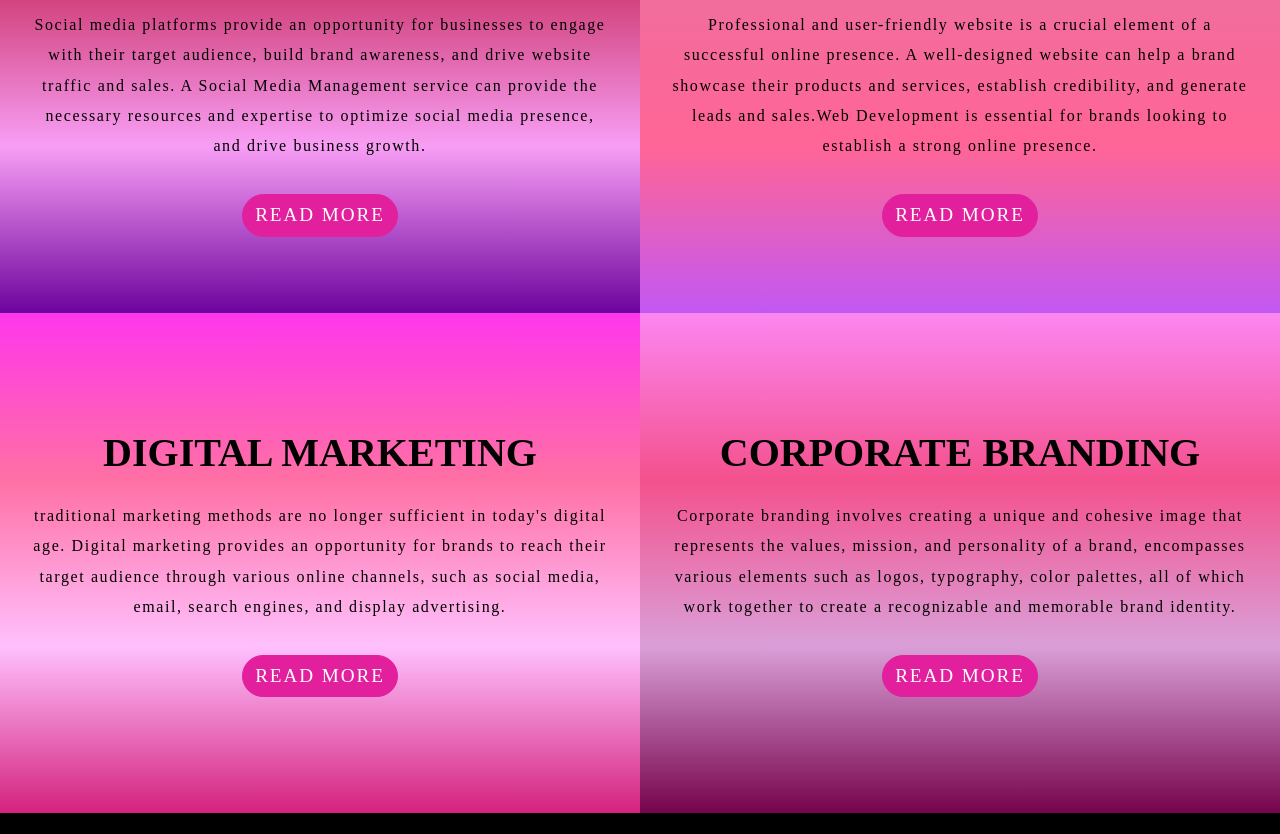
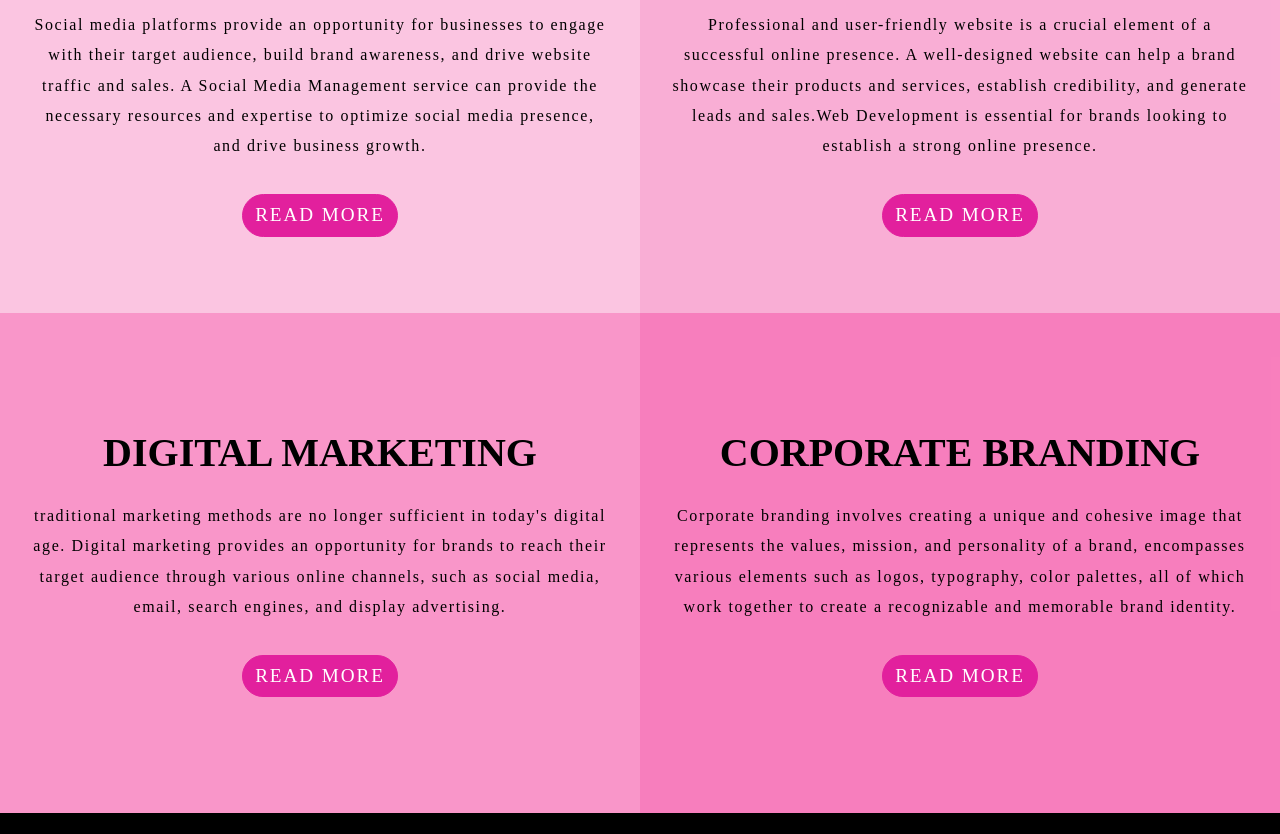
Before and after one commit to lucilaviappiani/LucilaViappianiPreEntrega2, a website: page services.html in a window 1280 px wide. Shown: the part 406-1240 px from the top of the page. Drawn offline with nearby package versions, Linux system fonts and the light colour scheme; a web font is replaced by a local one.

Commit message:
actualizando estilos y colores

```diff
--- a/scss/_globales.scss
+++ b/scss/_globales.scss
@@ -111,7 +111,7 @@ footer{
         padding: 2em;
 
         h1 {
-            color: #E2209D;
+            color: #ff62c8;
             font-family: 'Syne';
             font-weight: 800;
             text-align: center;
@@ -129,7 +129,7 @@ footer{
     }
 
     .Aboutme--container-modifier{
-        background-color: #E2209D;
+        background-color: #ff62c8;
         justify-content: center;
         padding: 5em 2em 5em 2em;
 
@@ -194,26 +194,17 @@ footer{
     }
 
     .Service--1{
-        background-image: linear-gradient(to bottom,   #ff36eb9d, #cd376e, #f89ef5, #6d039e,);
-        background-size: cover;
-        background-repeat: no-repeat;
+        background-color:#f9aad3ad;
     }
 
     .Service--2{
-        background-image: linear-gradient(to bottom,   #ff36eb9d, #f06e9e, #ff6596, #c258f3,);
-        background-size: cover;
-        background-repeat: no-repeat;
+        background-color:#f788c1ad;
     }
     .Service--3{
-        background-image: linear-gradient(to bottom,   #ff36eb, #ff70a4, #ffc0fd, #d4227e,);
-        background-size: cover;
-        background-repeat: no-repeat;
+        background-color:#f665b0ad;
     }
-
     .Service--4{
-        background-image: linear-gradient(to bottom,   #fc78efe4, #f4518d, #da9fd8, #76034c,);
-        background-size: cover;
-        background-repeat: no-repeat;
+        background-color:#f4429ead;
     }
 }
 
@@ -333,8 +324,8 @@ footer{
 
             .Form--button{
                 color: #ffffff;
-                background-color:#E2209D ;
-                border-color: #E2209D;
+                background-color:#ff62c8 ;
+                border-color: #ff62c8;
                 border-width: 2px;
                 border-style: solid;
                 border-radius: 24px;
@@ -355,7 +346,7 @@ footer{
         row-gap: 1.5em;
         align-items: center;
         justify-content: center;
-        background-color:#E2209D ;
+        background-color:#ff62c8; ;
         border-radius: 1em;
 
         h2 {
```
Also changed, not shown: css/styles.css, 1 other file.
